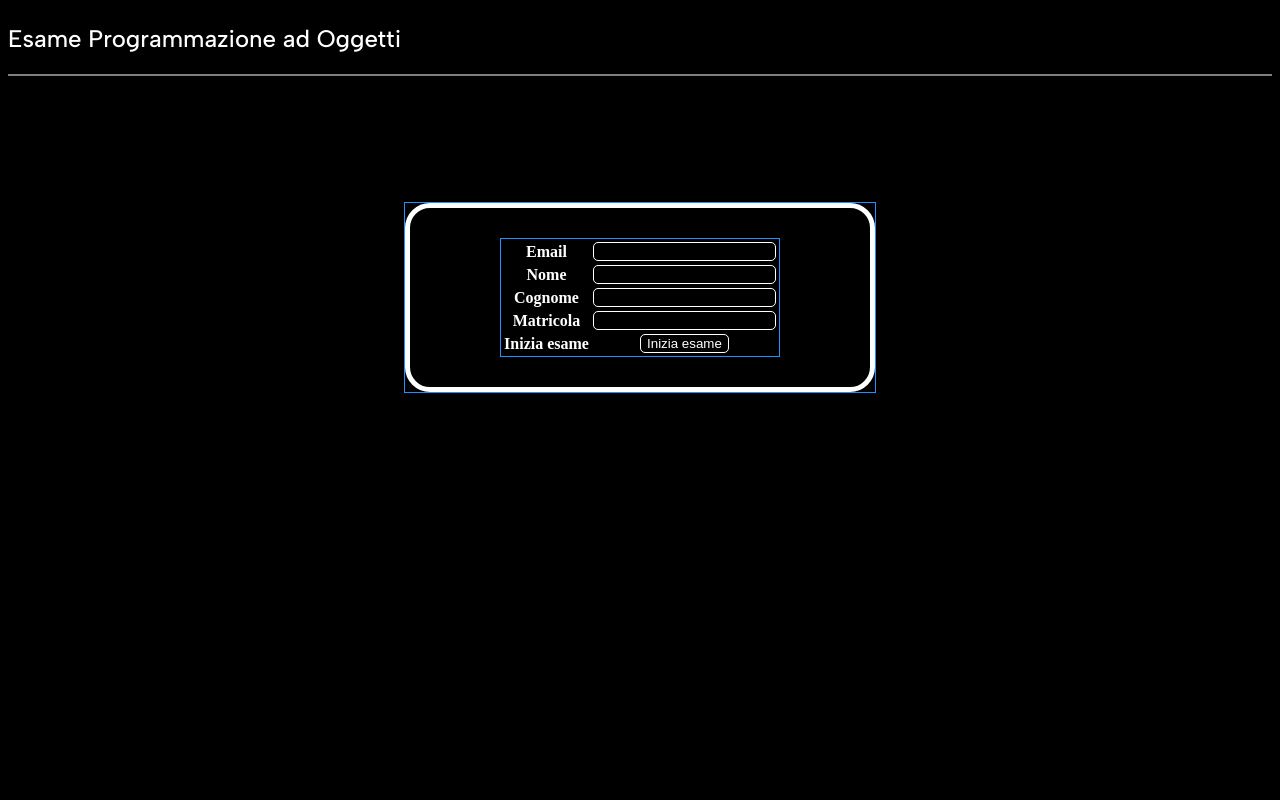
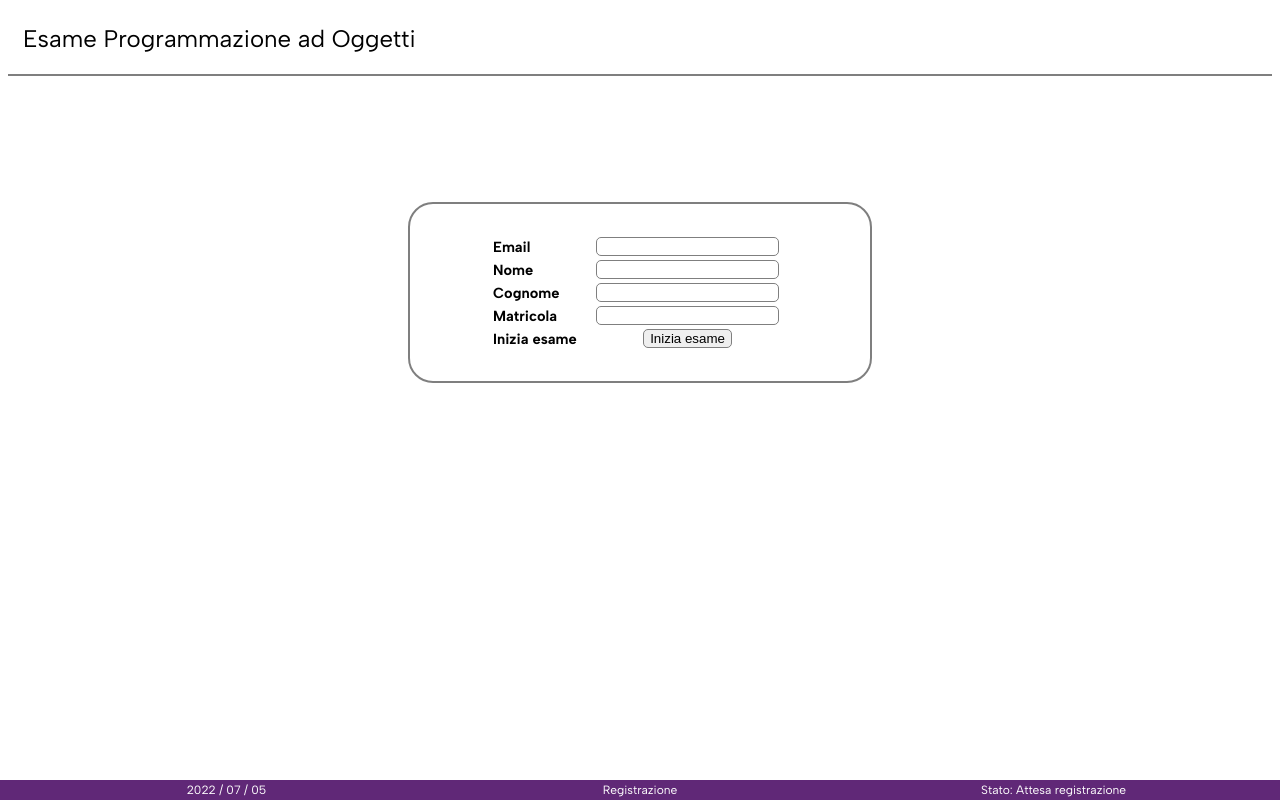
Before and after one commit to MColombari/WebCompilingExams, a Flask app: page /login in a window 1280 px wide. Run offline with Flask 2, Linux system fonts and the light colour scheme; lists and menus that the app fills with data are empty.

Commit message:
Implementation of a bottom information bar, and improvement of login confirm popup.

```diff
--- a/webcompilingexams/routes.py
+++ b/webcompilingexams/routes.py
@@ -6,16 +6,24 @@ from flask import render_template, redirect, url_for, flash, request
 
 from webcompilingexams.models import User
 
+from datetime import datetime
+
+
+DATE = str(datetime.today().strftime('%Y / %m / %d'))
+
 
 @app.route('/')
 def hello_world():
-    return render_template("hello_page.html", title='Home')
+    return render_template("hello_page.html", title='Home',
+                           bottom_bar_left=DATE,
+                           bottom_bar_center='Pagina di benvenuto',
+                           bottom_bar_right='Non ancora registrato')
 
 
 @app.route('/login', methods=['GET', 'POST'])
 def login():
     if current_user.is_authenticated:
-        flash('Utente già loggato', 'success')
+        flash('Utente già registrato', 'success')
         return redirect(url_for('success'))
     form = LoginForm()
     if form.validate_on_submit():
@@ -28,22 +36,34 @@ def login():
 
         flash(f'User inserito con successo: "{user}"', 'success')
         if next_page:
-            return redirect(next_page)  # Vai alla pagina a cui è cerrcato di andare senza il login.
+            return redirect(next_page)  # Vai alla pagina a cui ha cercato di andare precedentemente senza il login.
         return redirect(url_for('success'))
 
-    return render_template('user_login.html', title='Login', form=form)
+    return render_template('user_login.html', title='Login', form=form,
+                           bottom_bar_left=DATE,
+                           bottom_bar_center='Registrazione',
+                           bottom_bar_right='Attesa registrazione'
+                           )
 
 
 @app.route('/success')
 @login_required
 def success():
-    return render_template("user_login_succeded.html", title='Success')
+    return render_template("user_login_succeded.html", title='Success',
+                           bottom_bar_left=DATE,
+                           bottom_bar_center='Successo',
+                           bottom_bar_right='Registrazione avvenuta con successo'
+                           )
 
 
 @app.route('/logout')
 def logout():
     logout_user()
-    return render_template("hello_page.html", title='Logout')
+    return render_template("hello_page.html", title='Logout',
+                           bottom_bar_left=DATE,
+                           bottom_bar_center='Pagina di benvenuto',
+                           bottom_bar_right='Utente disconnesso'
+                           )
 
 
 @app.errorhandler(HTTPException)
--- a/webcompilingexams/static/login.css
+++ b/webcompilingexams/static/login.css
@@ -4,6 +4,7 @@
 
 .error{
     font-size: 8pt;
+    text-align: center;
     color: red;
 }
 
@@ -18,28 +19,27 @@
     margin-bottom: auto;
 }
 
-body{
-    background-color: black;
-    color: white;
-}
-
 #main_div{
     margin-top: 10%;
 }
 
 #login_form{
-    width: 400px;
+    width: fit-content;
     height: fit-content;
-    border: 5px solid white;
-    text-align: center;
+    border: 2px solid #7f7f7f;
+    text-align: left;
     border-radius: 25px;
-    padding: 30px;
+    padding: 30px 80px;
+}
+
+#login_form_table{
+    width: 300px;
+    height: fit-content;
+    font-family: 'Albert Sans', sans-serif;
+    font-size: 11pt;
 }
 
 input{
-    text-align: center;
-    color: white;
-    background-color: black;
-    border: 1px solid white;
+    border: 1px solid #7f7f7f;
     border-radius: 5px;
 }
--- a/webcompilingexams/static/main_template.css
+++ b/webcompilingexams/static/main_template.css
@@ -15,12 +15,26 @@
     background-color: #ffb3b3;
 }
 
+.bottom_bar_divs{
+    position: relative;
+    height: fit-content;
+    width: 32%;
+    margin: auto;
+    display: inline-block;
+
+    font-family: 'Albert Sans', sans-serif;
+    font-size: 9pt;
+    color: white;
+
+}
+
 #left_div{
     font-family: 'Albert Sans', sans-serif;
     font-size: 18pt;
     position: relative;
     margin-top: 0;
     margin-bottom: 0;
+    margin-left: 15px;
     width: 35%;
     height: 50px;
     vertical-align: middle;
@@ -39,6 +53,8 @@
     padding-left: 15px;
     color: black;
     border-radius: 10px;
+    font-family: 'Albert Sans', sans-serif;
+    font-size: 11pt;
 }
 
 #bar_div{
@@ -48,3 +64,15 @@
     margin-right: 0;
     height: 50px;
 }
+
+#bottom_bar_div{
+    position: fixed;
+    bottom: 0;
+    right: 0;
+    left: 0;
+
+    text-align: center;
+    height: 15pt;
+
+    background-color: #602877;
+}
--- a/webcompilingexams/templates/main_template.html
+++ b/webcompilingexams/templates/main_template.html
@@ -5,7 +5,7 @@
 	<link rel="stylesheet" type="text/css" href="{{ url_for('static', filename='main_template.css') }}">
 	<link rel="preconnect" href="https://fonts.googleapis.com">
 	<link rel="preconnect" href="https://fonts.gstatic.com" crossorigin>
-	<link href="https://fonts.googleapis.com/css2?family=Albert+Sans:wght@500&display=swap" rel="stylesheet">
+	<link href="https://fonts.googleapis.com/css2?family=Albert+Sans:wght@400;700&display=swap" rel="stylesheet">
     {% if title %}
         <title> {{ title }} </title>
     {% else %}
@@ -64,7 +64,28 @@
 			</script>
 		{% endif %}
 	{% endwith %}
+
 	{% block body %}
 	{% endblock %}
+
+	<div id="bottom_bar_div" class="">
+		<div class="bottom_bar_divs">
+			{% if bottom_bar_left %}
+        		{{ bottom_bar_left }}
+			{% endif %}
+		</div>
+		<div class="bottom_bar_divs">
+			{% if bottom_bar_center %}
+        		{{ bottom_bar_center }}
+			{% endif %}
+		</div>
+		<div class="bottom_bar_divs">
+			{% if bottom_bar_right %}
+        		Stato: {{ bottom_bar_right }}
+			{% else %}
+				Stato: sconosciuto
+			{% endif %}
+		</div>
+	</div>
 </body>
 </html>
--- a/webcompilingexams/templates/user_login.html
+++ b/webcompilingexams/templates/user_login.html
@@ -1,11 +1,21 @@
 {% extends "main_template.html" %}
 {%  block head %}
     <link rel="stylesheet" type="text/css" href="{{ url_for('static', filename='login.css') }}">
+	<script>
+		function show_confirm(){
+            return confirm('Confermi i seguenti dati?\n'
+				+ "Email: '" +  document.getElementById('email').value + "'\n"
+				+ "Nome: '" +  document.getElementById('nome').value + "'\n"
+				+ "Congome: '" +  document.getElementById('cognome').value + "'\n"
+				+ "Matricola: '" +  document.getElementById('matricola').value + "'"
+			);
+		}
+	</script>
 {% endblock head %}
 {% block body %}
-    <div class="debug center" id="main_div">
-    <form method="POST" action="/login" id="login_form">
-        <table class="debug center center_vertical">
+    <div class="center" id="main_div">
+    <form method="POST" action="/login" id="login_form" onsubmit="return show_confirm()">
+        <table class="center center_vertical" id="login_form_table">
             {{ form.hidden_tag() }}
             {% for value in form.get_attribute() %}
                 <tr>
@@ -22,7 +32,7 @@
                         <tr>
                     {% endif %}
                     <th>{{ value.label }}</th>
-                    <th>{{ value(size=20) }}</th>
+                    <th style="text-align: center" id='th-{{ value.label }}'>{{ value(size=20) }}</th>
                 </tr>
             {% endfor %}
         </table>
```
